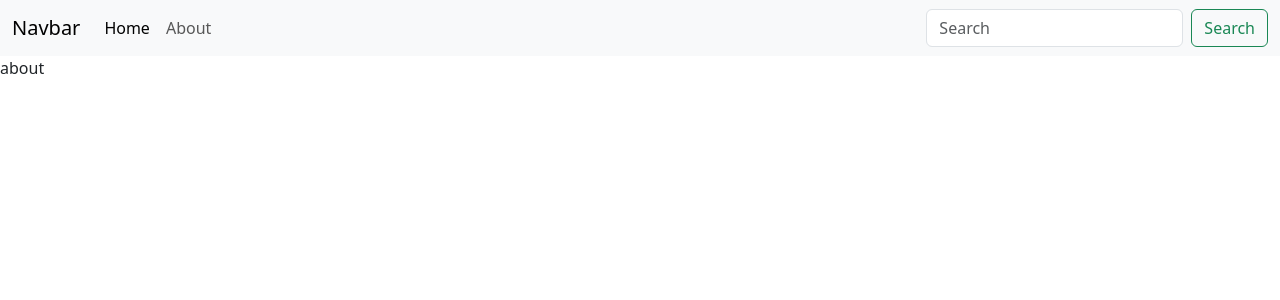
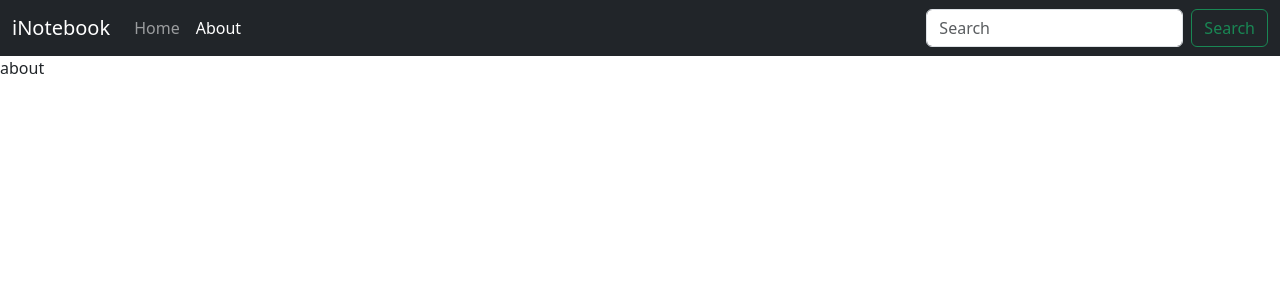
Before and after one commit to garimaver/harryreactapp2024, a React (Vite) app in the folder client-inotebook/: page /about in a window 1280 px wide. Shown: the top 300 px of the page. Built offline with nearby package versions, Linux system fonts and the light colour scheme.

Commit message:
add uselocation for active li

```diff
--- a/client-inotebook/src/App.jsx
+++ b/client-inotebook/src/App.jsx
@@ -3,15 +3,18 @@
 import Home from './components/Home';
 import Navbar from './components/Navbar';
 import About from './components/About';
+import NoteState from './context/notes/NoteState';
 
 const App = () => {
   return (
     <>
+    <NoteState>
     <Navbar/>
       <Routes>
         <Route exact path='/' element={<Home/>}/>
         <Route exact path='/about' element={<About/>}/>
       </Routes>
+      </NoteState>
     </>
   )
 }
--- a/client-inotebook/src/components/Navbar.jsx
+++ b/client-inotebook/src/components/Navbar.jsx
@@ -1,21 +1,25 @@
-import React from 'react'
-import { Link } from 'react-router-dom'
+import React, { useEffect } from 'react'
+import { Link, useLocation } from 'react-router-dom'
 const Navbar = () => {
+  let location = useLocation();
+  useEffect(() => {
+    console.log(location.pathname);
+  },[location])
   return (
     <>
-    <nav className="navbar navbar-expand-lg bg-body-tertiary">
+    <nav className="navbar navbar-expand-lg  bg-dark navbar-dark">
     <div className="container-fluid">
-      <Link className="navbar-brand" to="/">Navbar</Link>
+      <Link className="navbar-brand" to="/">iNotebook</Link>
       <button className="navbar-toggler" type="button" data-bs-toggle="collapse" data-bs-target="#navbarSupportedContent" aria-controls="navbarSupportedContent" aria-expanded="false" aria-label="Toggle navigation">
         <span className="navbar-toggler-icon"></span>
       </button>
       <div className="collapse navbar-collapse" id="navbarSupportedContent">
         <ul className="navbar-nav me-auto mb-2 mb-lg-0">
           <li className="nav-item">
-            <Link className="nav-link active" aria-current="page" to="/">Home</Link>
+            <Link className={`nav-link ${location.pathname === "/" ? "active" : ""}`} aria-current="page" to="/">Home</Link>
           </li>
           <li className="nav-item">
-            <Link className="nav-link" to="/about">About</Link>
+            <Link className={`nav-link ${location.pathname === "/about" ? "active" : ""}`} to="/about">About</Link>
           </li>
 
 
--- a/client-inotebook/src/context/notes/NoteState.jsx
+++ b/client-inotebook/src/context/notes/NoteState.jsx
@@ -1,11 +1,11 @@
 import React from 'react';
-import noteContext from "./noteContext"
+import NoteContext from "./noteContext"
 
 const NoteState = (props) => {
   return (
-    <NoteState.provider>
+    <NoteContext.Provider>
       {props.children}
-    </NoteState.provider>
+    </NoteContext.Provider>
   )
 }
 
```
